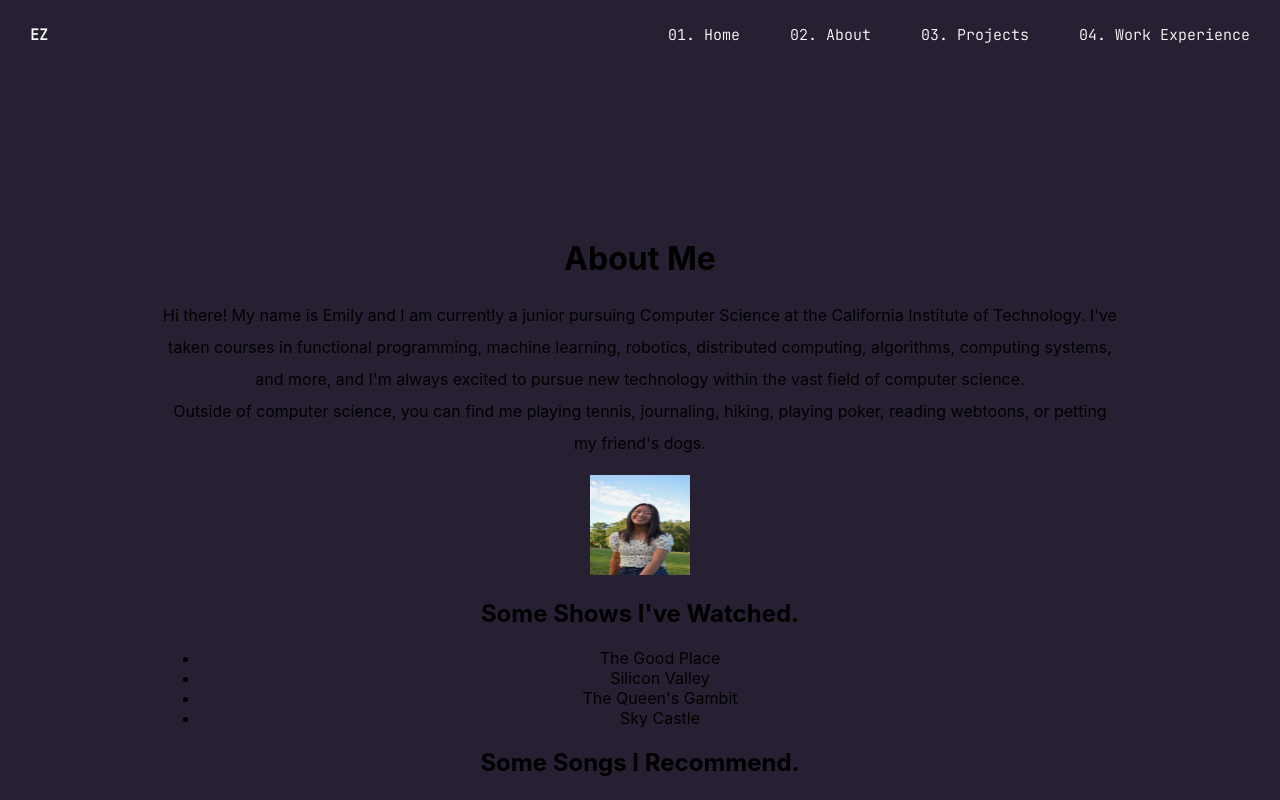
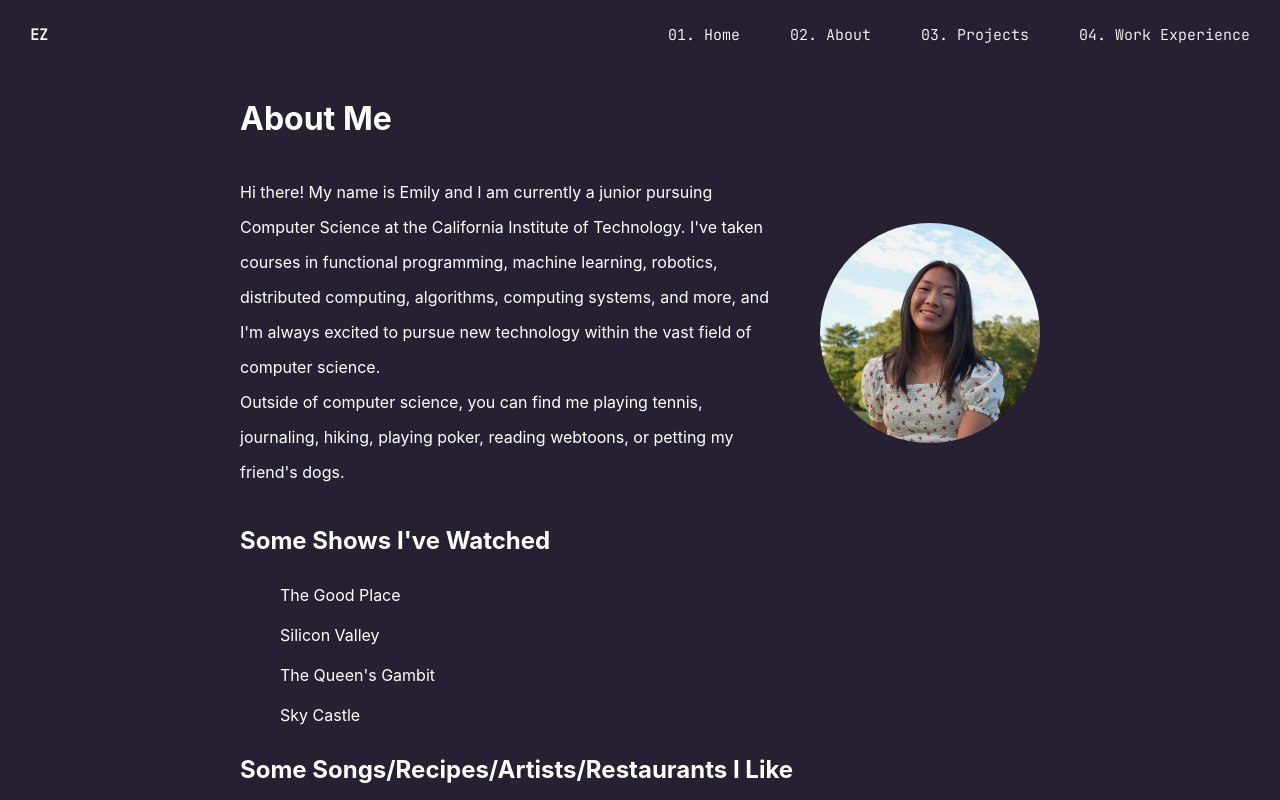
Before and after one commit to ezhang24/ezhang24.github.io, a Next.js app in the folder next-multi-page-website/: page /about in a window 1280 px wide. Shown: the top 800 px of the page. Built offline with nearby package versions, Linux system fonts and the light colour scheme.

Commit message:
about page

```diff
--- a/next-multi-page-website/pages/about.js
+++ b/next-multi-page-website/pages/about.js
@@ -6,6 +6,7 @@ export default function About() {
     <div className={styles.container}>
       <h1 className={styles.title}>About Me</h1>
       <div className={styles.bio_container}>
+        <div className={styles.description_container}>
           <p className={styles.description}>
             Hi there! My name is Emily and I am currently a junior pursuing
             Computer Science at the California Institute of Technology. I've taken
@@ -18,10 +19,11 @@ export default function About() {
             journaling, hiking, playing poker, reading webtoons, or petting my
             friend's dogs.
           </p>
+        </div>
         <img className={styles.img} src="me.jpg" alt="Bio Photo"></img>
       </div>
       <div className={styles.topic_container}>
-        <h2 className={styles.topic}>Some Shows I've Watched.</h2>
+        <h2 className={styles.topic}>Some Shows I've Watched</h2>
         <ul className={styles.list}>
           <li>The Good Place</li>
           <li>Silicon Valley</li>
@@ -30,13 +32,13 @@ export default function About() {
         </ul>
       </div>
       <div className={styles.topic_container}>
-        <h2 className={styles.topic}>Some Songs I Recommend.</h2>
+        <h2 className={styles.topic}>Some Songs/Recipes/Artists/Restaurants I Like</h2>
         <ul className={styles.list}>
-          <li></li>
-          <li></li>
+          <li>Yoshitomo Nara</li>
+          <li>Hebru Brantley</li>
         </ul>
       </div>
-      <a className={styles.button}>Continue to projects &rarr;</a>
+      <a className={styles.button} href='/projects'>Continue to projects &rarr;</a>
     </div>
   );
 }
--- a/next-multi-page-website/styles/About.module.css
+++ b/next-multi-page-website/styles/About.module.css
@@ -1,18 +1,51 @@
 .container {
+  width: 800px;
   text-align: center;
-  padding: 10rem;
+  margin: auto;
+  padding-top: 20px;
 }
+
+.bio_container {
+  display: flex;
+  width: 800px;
+  margin: auto;
+}
+
 .title {
   font-size: 2rem;
+  color: white;
+  text-align: left;
 }
+
+.description_container {
+  padding-right: 50px;
+}
+
 .description {
   font-size: 1rem;
   line-height: 2rem;
+  color: white;
+  text-align: left;
+  line-height: 35px;
 }
 
 .img {
-  width:100px;
-  height:100px;
+  height: 220px;
+  width: auto;
+  align-self: center;
+  border-radius: 50%;
+}
+
+.topic {
+  color: white;
+  text-align: left;
+}
+
+.list {
+  color: white;
+  list-style-type: none;
+  text-align: left;
+  line-height: 40px;
 }
 
 .button {
@@ -20,6 +53,6 @@
   padding: 15px;
   font-family: JetBrains-Light;
   color: white;
-  border-style:solid;
-  font-size:15px;
+  border-style: solid;
+  font-size: 15px;
 }
```
Also changed, not shown: next-multi-page-website/public/me.jpg. Lines whose indentation alone changed are shown as unchanged.
